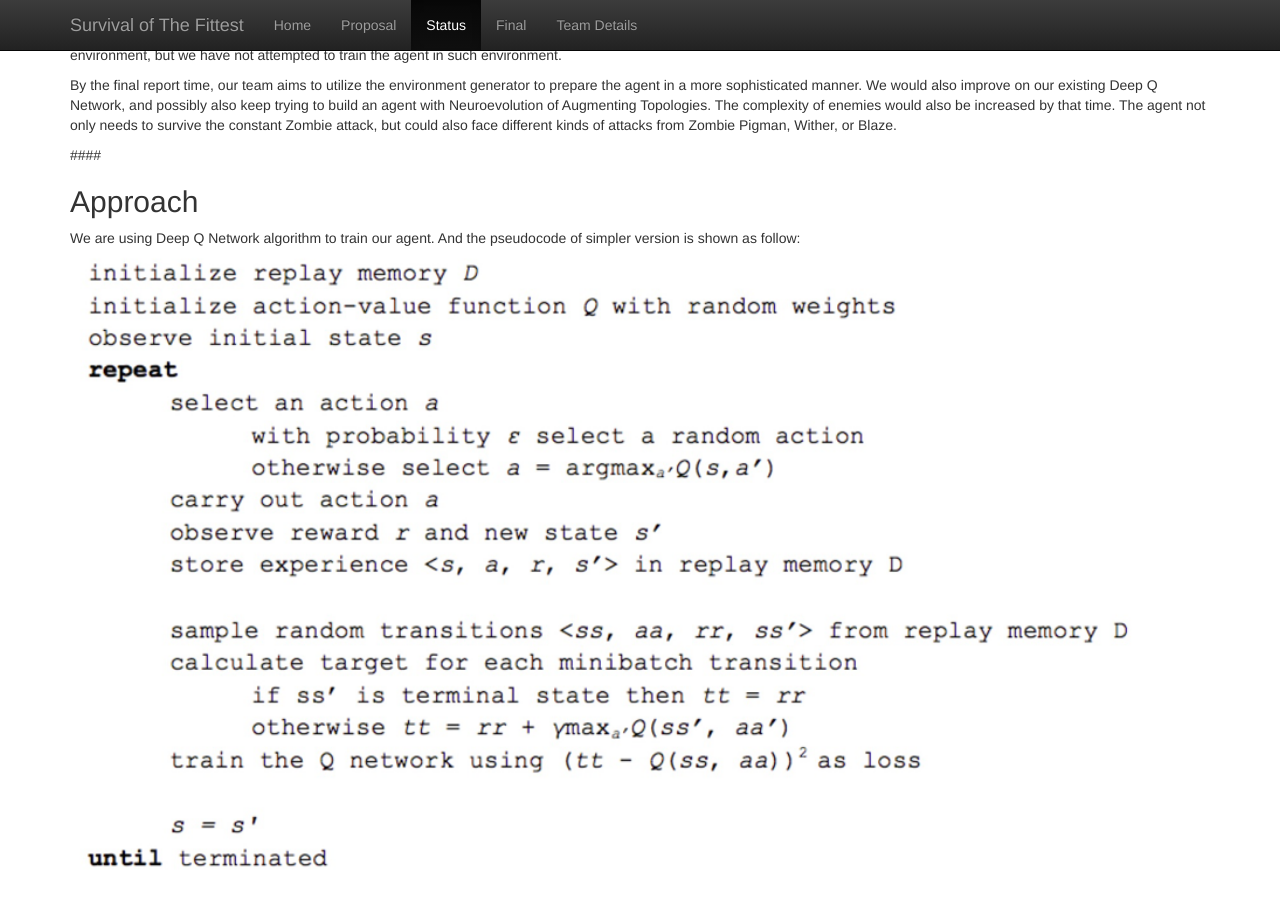
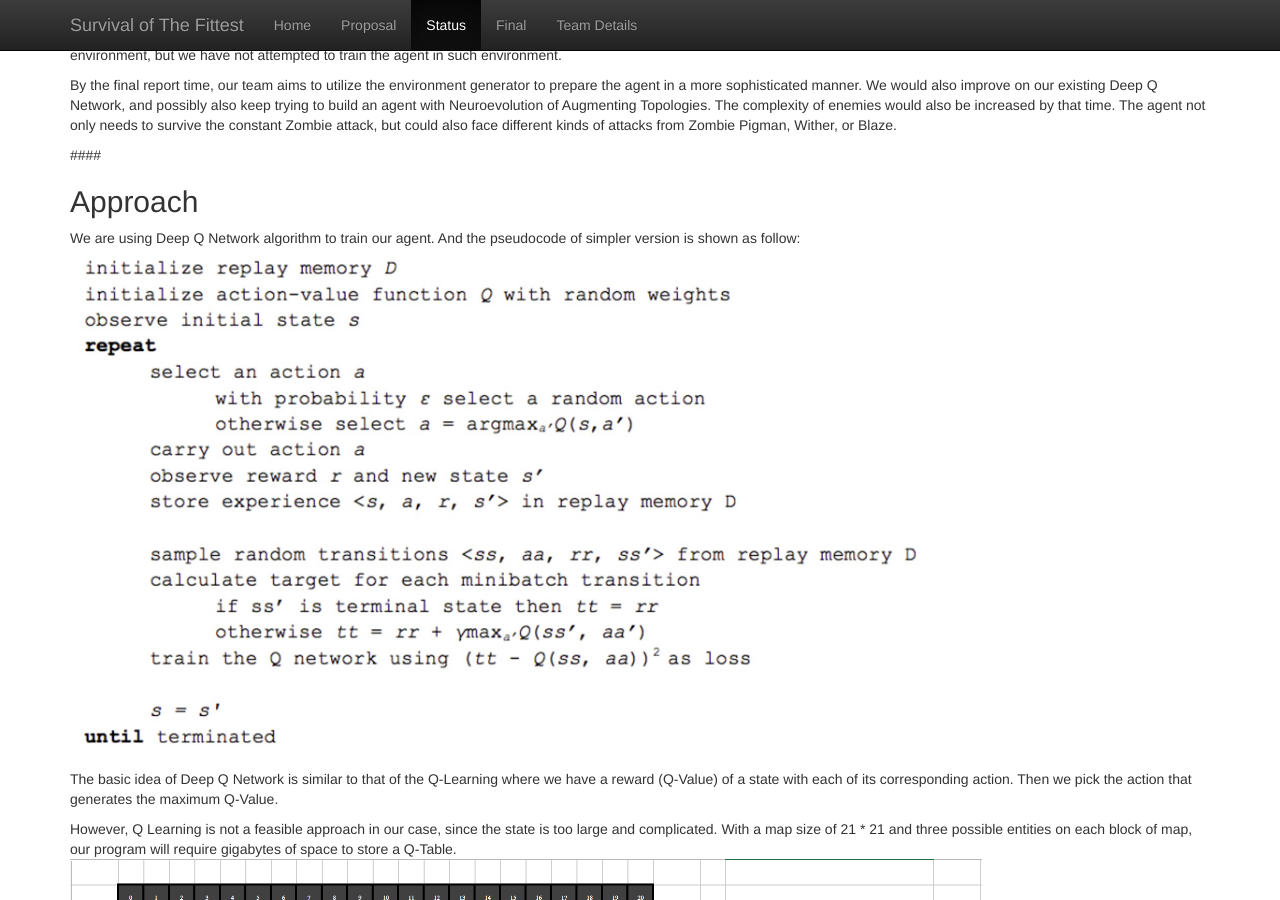
Before and after one commit to mingh2/SurvivalOfTheFittest, a Jekyll site: the page built from docs/status.md, in a window 1280 px wide and 900 px high, scrolled down 381 px. Built offline with Jekyll 4.4.1, drawn with Linux system fonts in a browser that asks for light colours.

Commit message:
Update status.md

```diff
--- a/docs/status.md
+++ b/docs/status.md
@@ -18,12 +18,12 @@
 
 ## Approach
 We are using Deep Q Network algorithm to train our agent. And the pseudocode of simpler version is shown as follow:
-<img src="Pseudocode.png" width="100%">
+<img src="Pseudocode.png" width="80%">
 
 The basic idea of Deep Q Network is similar to that of the Q-Learning where we have a reward (Q-Value) of a state with each of its corresponding action. Then we pick the action that generates the maximum Q-Value.
 
 However, Q Learning is not a feasible approach in our case, since the state is too large and complicated. With a map size of 21 * 21 and three possible entities on each block of map, our program will require gigabytes of space to store a Q-Table.
-<img src="State%20Representation.png" width="100%">
+<img src="State%20Representation.png" width="80%">
 
 For now, our agent tries to survive inside a 21-by-21 cage with one enemy shown as above. The environment our agent can see is also a 21-by-21 matrix where the agent itself is located at the center of the matrix (matrix[10][10])
 To simplify the state, we use 1 to represent enemy, 0 to represent both the agent and the air and -1 to represent block. For each state, there are four associated actions: left (use value 1 to represent), right (use value 2 to represent), up (use value 4 to represent) and down (use value 8 to represent).
```
